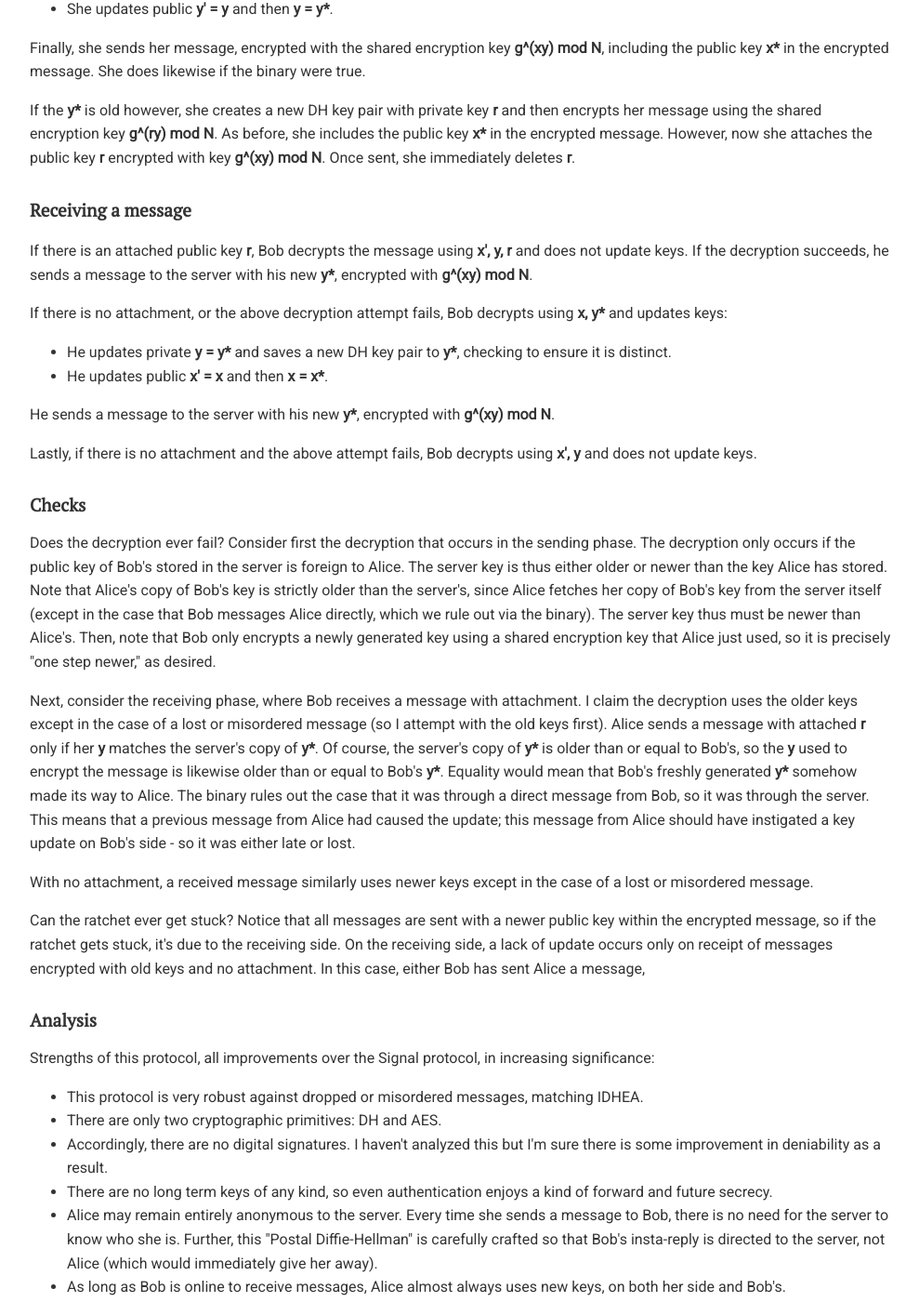
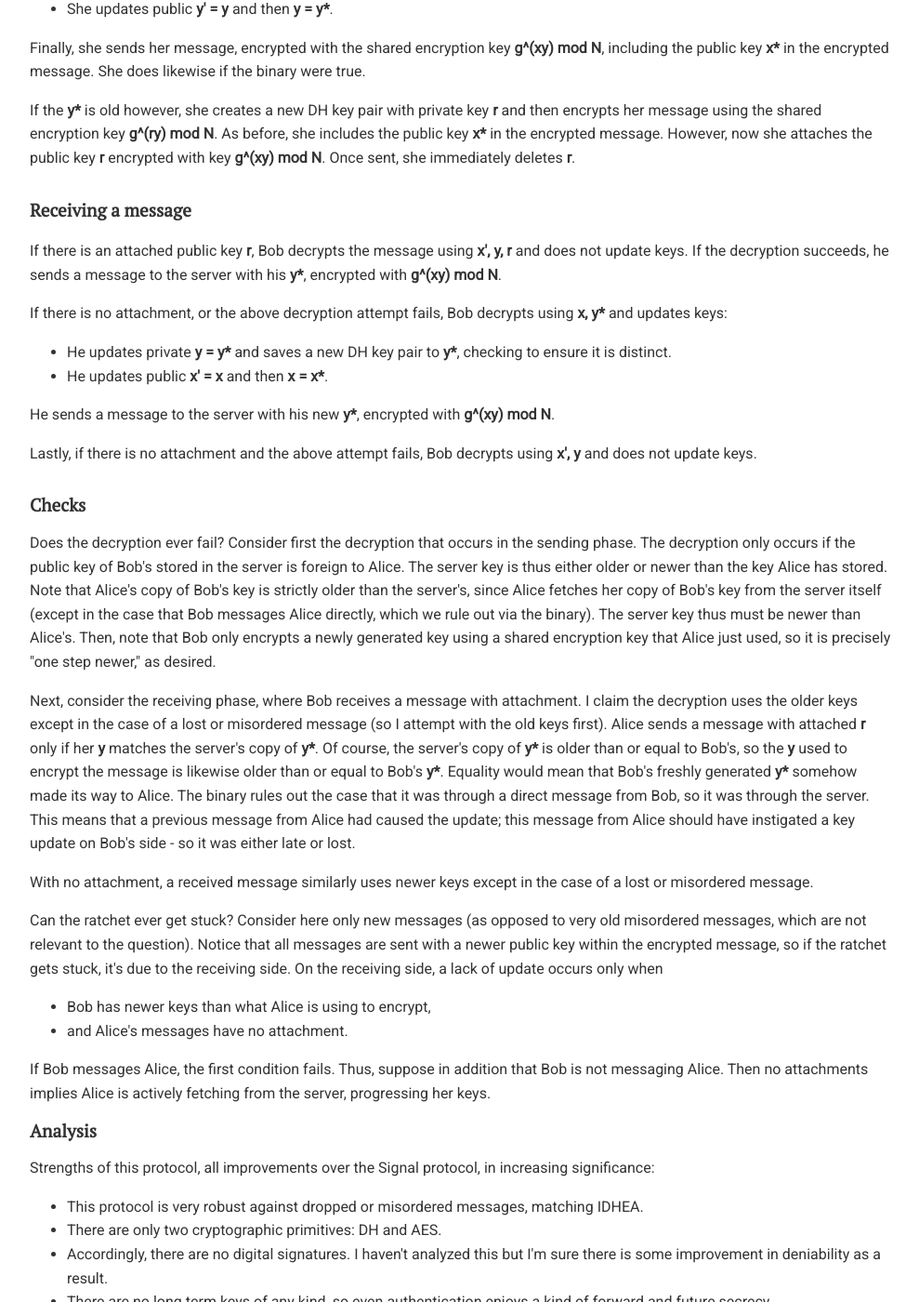
Before and after one commit to chatscrypt/chatscrypt.github.io, a Jekyll site: the page built from _posts/2020-02-06-the-chatscrypt-architecture-part-v-revisiting-the-postal-delivery-model.html, in a window 1280 px wide and 1400 px high, scrolled down 2254 px. Shown: the whole window at 93% size, without its empty margins (143-1132 px from the left). Built offline with Jekyll 4.4.1, drawn with Linux system fonts in a browser that asks for light colours; comment, search, counter and statistics services are not loaded.

Commit message:
Update 2020-02-06-the-chatscrypt-architecture-part-v-revisiting-the-postal-delivery-model.html

```diff
--- a/_posts/2020-02-06-the-chatscrypt-architecture-part-v-revisiting-the-postal-delivery-model.html
+++ b/_posts/2020-02-06-the-chatscrypt-architecture-part-v-revisiting-the-postal-delivery-model.html
@@ -102,8 +102,12 @@
 
 <p>With no attachment, a received message similarly uses newer keys except in the case of a lost or misordered message.
 
-<p>Can the ratchet ever get stuck? Notice that all messages are sent with a newer public key within the encrypted message, so if the ratchet gets stuck, it's due to the receiving side. On the receiving side, a lack of update occurs only on receipt of messages encrypted with old keys and no attachment. In this case, either Bob has sent Alice a message,
-
+<p>Can the ratchet ever get stuck? Consider here only new messages (as opposed to very old misordered messages, which are not relevant to the question). Notice that all messages are sent with a newer public key within the encrypted message, so if the ratchet gets stuck, it's due to the receiving side. On the receiving side, a lack of update occurs only when
+<ul>
+ <li> Bob has newer keys than what Alice is using to encrypt,
+ <li>and Alice's messages have no attachment.
+</ul>
+If Bob messages Alice, the first condition fails. Thus, suppose in addition that Bob is not messaging Alice. Then no attachments implies Alice is actively fetching from the server, progressing her keys.
 
 <h2>Analysis</h2>
 
```
Also changed, not shown: other parts of _posts/2020-02-06-the-chatscrypt-architecture-part-v-revisiting-the-postal-delivery-model.html (+1 -1 lines).
